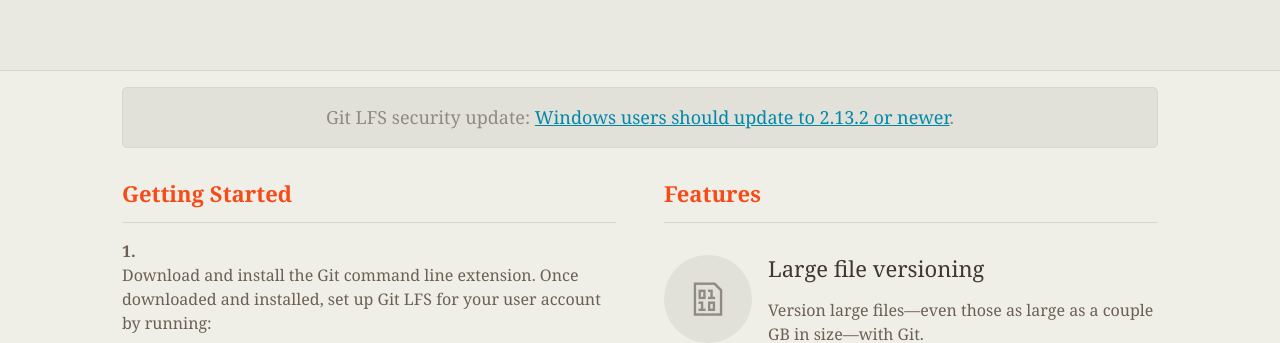
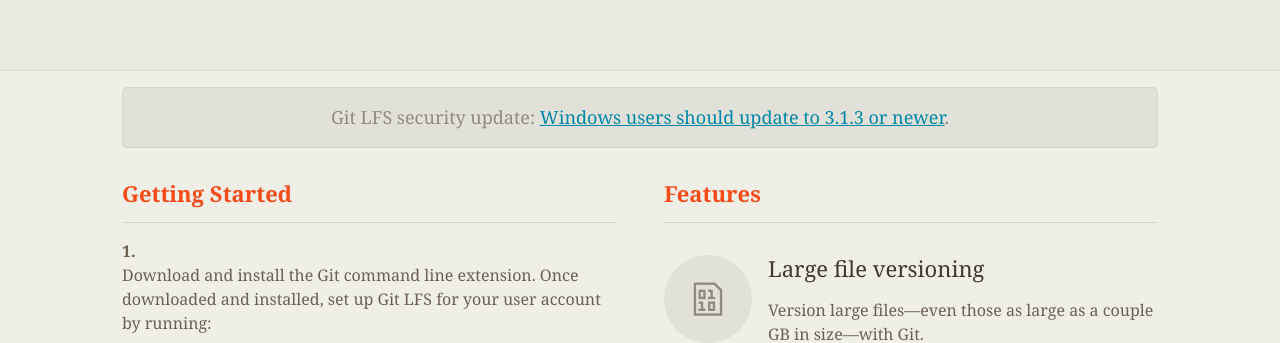
Before and after one commit to git-lfs/git-lfs.github.com, a Jekyll site: the page built from index.html, in a window 1280 px wide. Shown: the part 413-756 px from the top of the page. Built offline with Jekyll 4.4.1, drawn with Linux system fonts in a browser that asks for light colours.

Commit message:
release: v3.1.3

```diff
--- a/_config.yml
+++ b/_config.yml
@@ -1,7 +1,7 @@
 # Site settings
 title: "Git Large File Storage"
 description: "Git Large File Storage (LFS) replaces large files such as audio samples, videos, datasets, and graphics with text pointers inside Git, while storing the file contents on a remote server like GitHub.com or GitHub Enterprise."
-git-lfs-release: 3.1.2
+git-lfs-release: 3.1.3
 
 url: "https://git-lfs.github.com"
 
--- a/_includes/home/secondary.html
+++ b/_includes/home/secondary.html
@@ -3,8 +3,8 @@
 
     <div class="column">
       <a class="dot-com-announcement" data-ga-params="banner"
-         href="https://github.com/git-lfs/git-lfs/security/advisories/GHSA-cx3w-xqmc-84g5">
-        Git LFS security update: <span>Windows users should update to 2.13.2 or newer</span>.</a>
+         href="https://github.com/git-lfs/git-lfs/security/advisories/GHSA-6rw3-3whw-jvjj">
+        Git LFS security update: <span>Windows users should update to 3.1.3 or newer</span>.</a>
       </a>
     </div>
 
```
